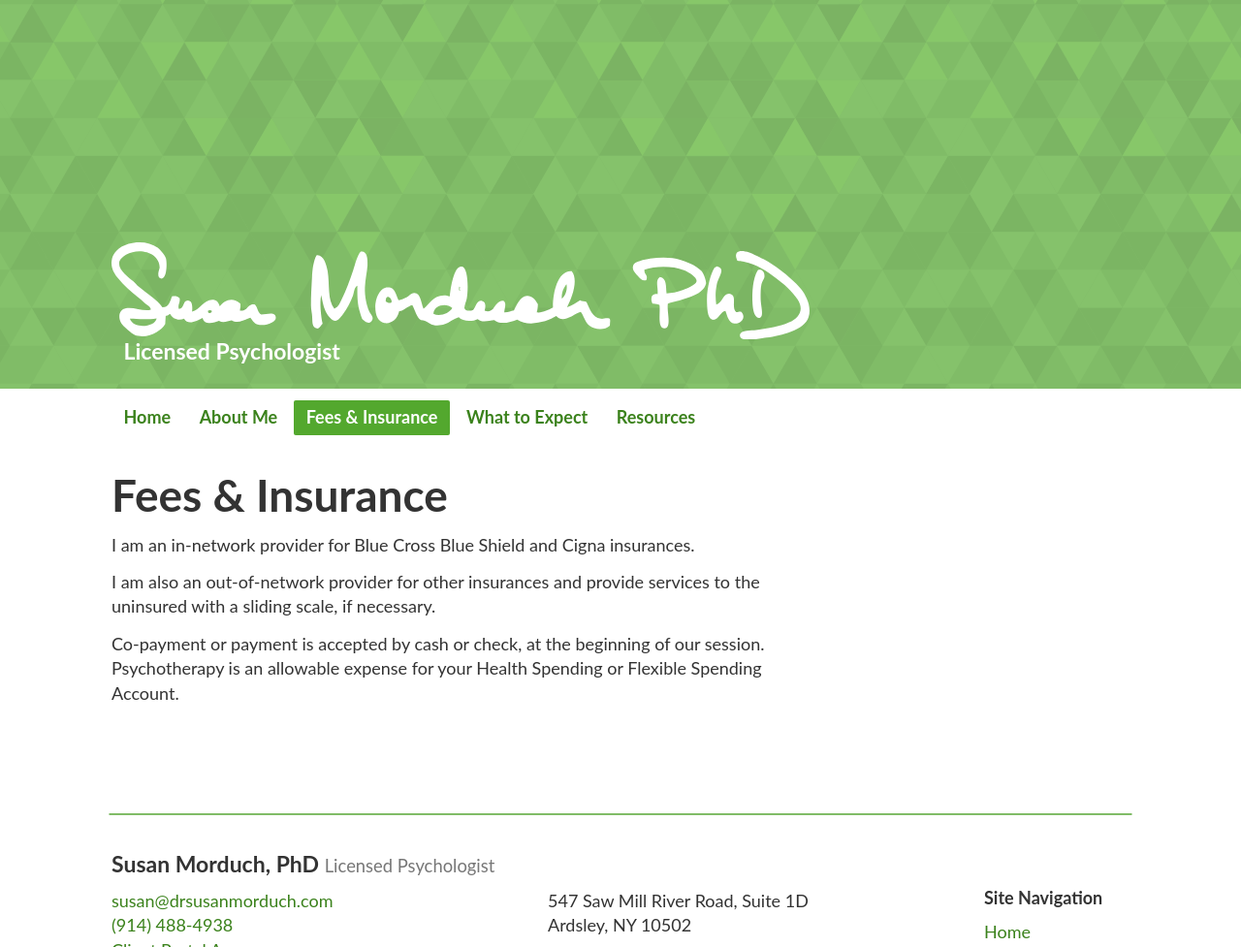
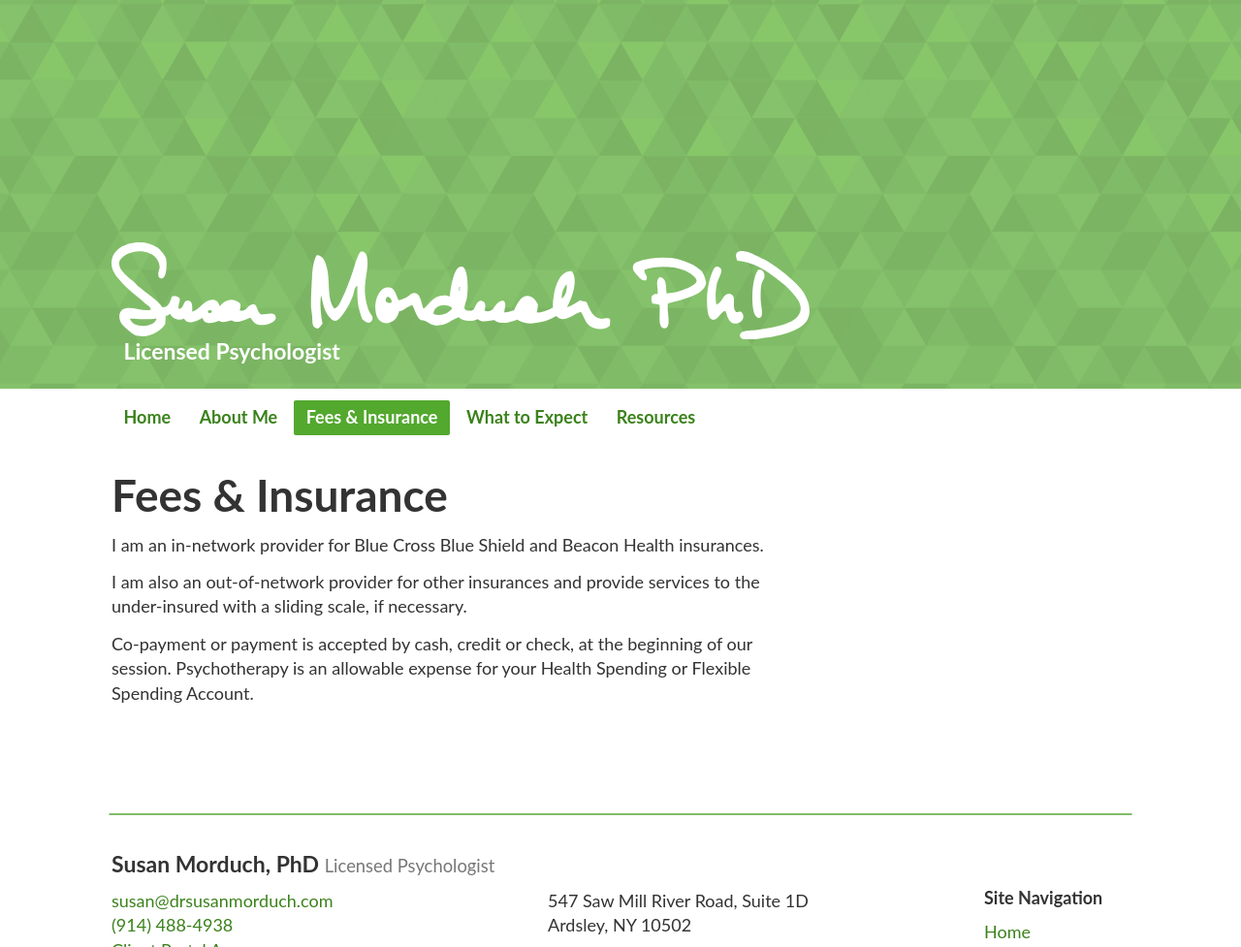
Before and after one commit to nmorduch/susan, a Jekyll site: the page built from _posts/0000-01-09-fees-and-insurance.md, in a window 1280 px wide, cut to the strip 0-977 px from the top of the page. Shown: the whole strip at 97% size. Built offline with Jekyll 4.4.1, drawn with Linux system fonts in a browser that asks for light colours.

Commit message:
Update 0000-01-09-fees-and-insurance.md

```diff
--- a/_posts/0000-01-09-fees-and-insurance.md
+++ b/_posts/0000-01-09-fees-and-insurance.md
@@ -4,8 +4,8 @@ title: Fees & Insurance
 published: true
 ---
 
-I am an in-network provider for Blue Cross Blue Shield and Cigna insurances.
+I am an in-network provider for Blue Cross Blue Shield and Beacon Health insurances.
 
-I am also an out-of-network provider for other insurances and provide services to the uninsured with a sliding scale, if necessary.
+I am also an out-of-network provider for other insurances and provide services to the under-insured with a sliding scale, if necessary.
 
-Co-payment or payment is accepted by cash or check, at the beginning of our session. Psychotherapy is an allowable expense for your Health Spending or Flexible Spending Account.
+Co-payment or payment is accepted by cash, credit or check, at the beginning of our session. Psychotherapy is an allowable expense for your Health Spending or Flexible Spending Account.
```
